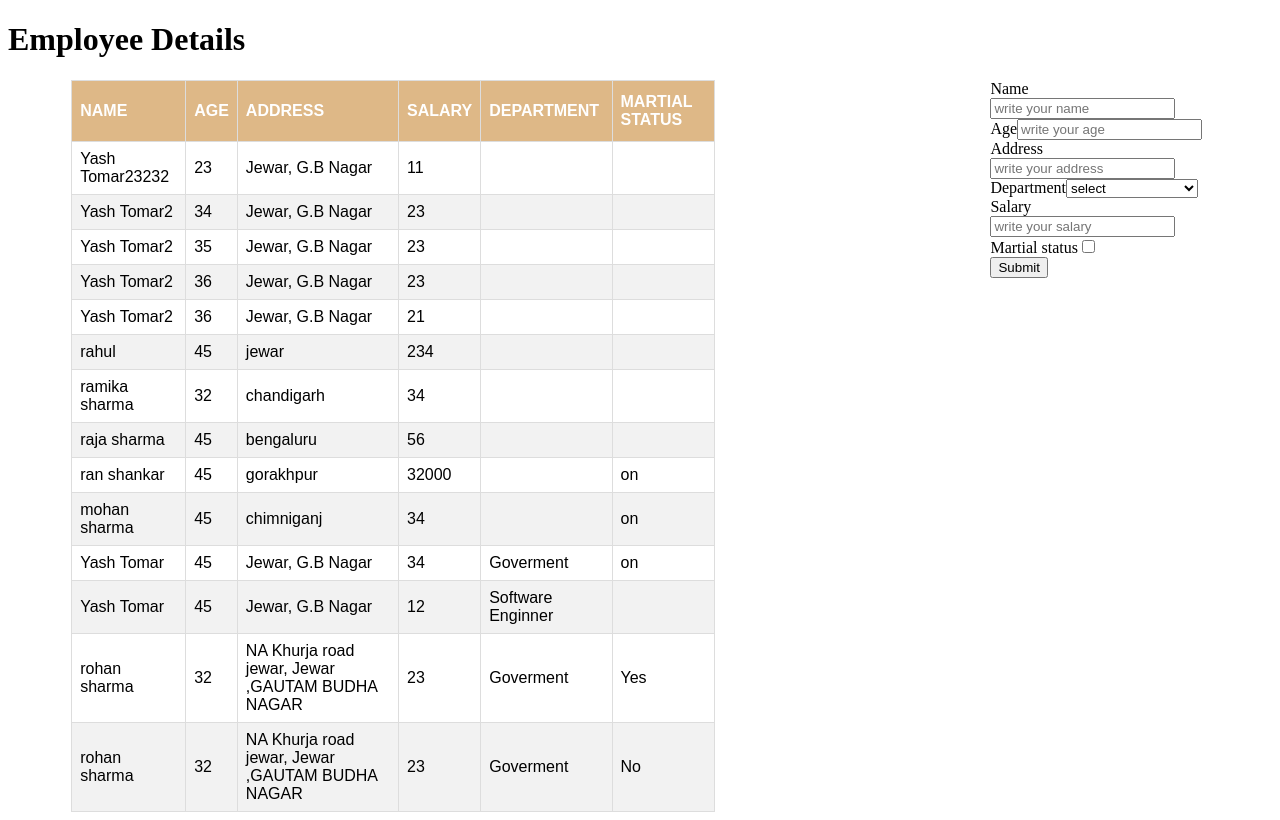
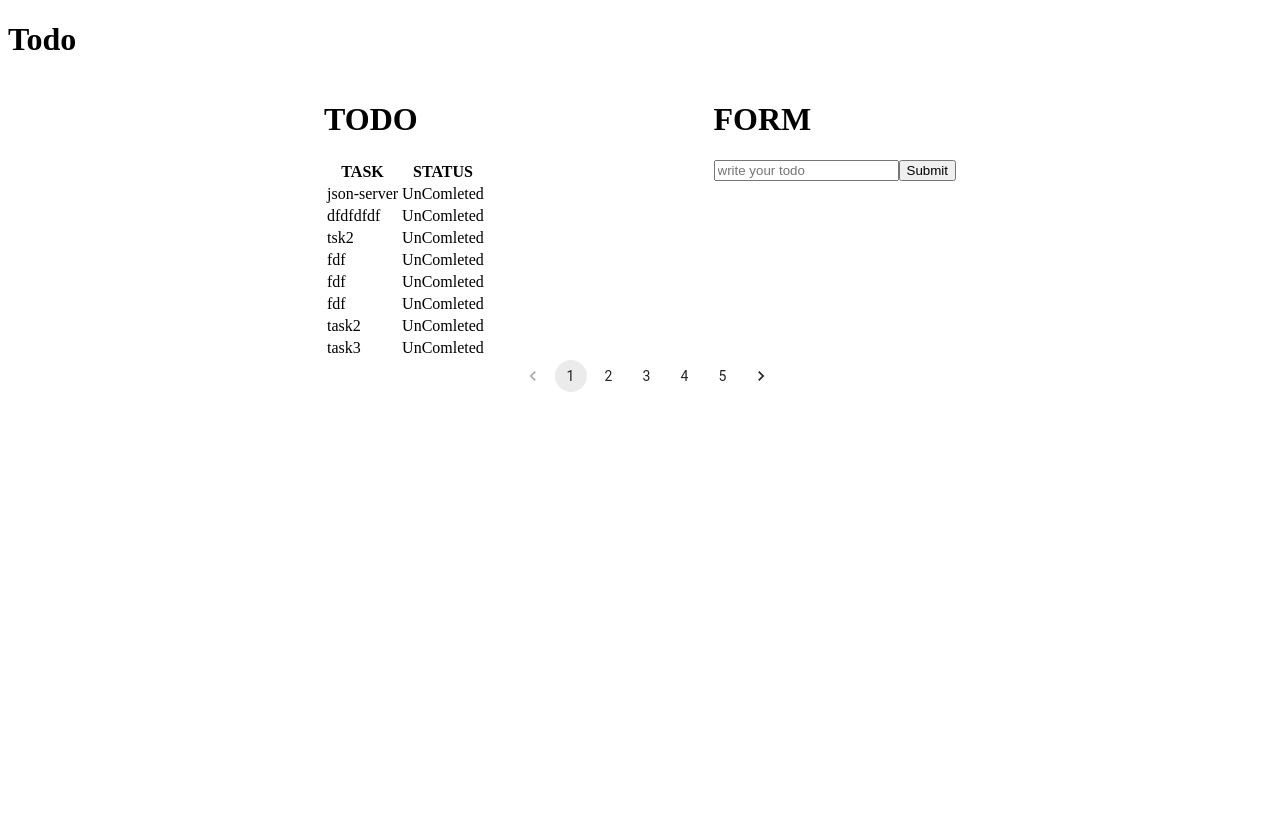
Before and after one commit to yashtomar15/React-app, a React (Create React App) app: page / in a window 1280 px wide. Built offline with nearby package versions, Linux system fonts and the light colour scheme; data requests are answered from the project's data file.

Commit message:
Todo-app complete

```diff
--- a/package.json
+++ b/package.json
@@ -3,6 +3,7 @@
   "version": "0.1.0",
   "private": true,
   "dependencies": {
+    "@material-ui/lab": "^4.0.0-alpha.61",
     "@testing-library/jest-dom": "^5.16.4",
     "@testing-library/react": "^12.1.4",
     "@testing-library/user-event": "^13.5.0",
--- a/src/App.js
+++ b/src/App.js
@@ -9,15 +9,15 @@ import React from 'react';
 // import {TodoList} from './Day3/todolist.jsx';
 // import { CardDetails } from './Day3/carddetails';
 // import { RestaurantDetails } from './Day3/restaurant/ResturantDetails';
-// import {Todo} from './Day4/Todo-app/todo'
+import {Todo} from './Day4/Todo-app/todo'
 // import {Counter} from './Day6/COunter'
 // import {Form} from './Day6/FormApp/form'
-import { ReactForm } from './Day6/Assignment/Reactform/Reactform';
+// import { ReactForm } from './Day6/Assignment/Reactform/Reactform';
 
 export const App =()=>{
     return (
         <>
-<ReactForm />
+<Todo />
         </>
     )
 }
--- a/src/Day4/Todo-app/Display.jsx
+++ b/src/Day4/Todo-app/Display.jsx
@@ -1,9 +1,10 @@
+import React from 'react'
 
-export const Display =({index,title})=>{
+export const Display =({title,status})=>{
 return (
-    <>
-    <h4>{index+1}-{title}</h4>
-    {console.log(title)}
-    </>
+   <tr>
+   <td>{title}</td>
+   <td>UnComleted</td>
+   </tr>
 )
 }
--- a/src/Day4/Todo-app/StoreTodo.jsx
+++ b/src/Day4/Todo-app/StoreTodo.jsx
@@ -2,13 +2,18 @@ import { useState } from "react"
 import { v4 as uuidv4 } from 'uuid';
 
 export const StoreTodo =({storedata})=>{
+    const [task,setTask]=useState({})
     const onTrigger=(event)=>{
-        storedata(event.target.task.value);
-       event.preventDefault();
+        setTask({title:event.target.value,
+        status:false})
+    }
+    const handleSubmit=(e)=>{
+        e.preventDefault();
+        storedata(task);
     }
      return(
         <>
-        <form onSubmit={onTrigger}>
+        <form onSubmit={handleSubmit}>
         <input type="text" placeholder="write your todo" name="task" onChange={onTrigger} />
          <input type="submit" value="Submit" />
         </form>
--- a/src/Day4/Todo-app/Todo.module.css
+++ b/src/Day4/Todo-app/Todo.module.css
@@ -1,3 +1,10 @@
 .container{
     display:flex;
+    margin-top:30px;
+    margin:auto;
+    justify-content: space-between;
+    width:50%;
 }
+.pagination{
+    margin-left:40%;;
+}
--- /dev/null
+++ b/src/Day4/Todo-app/db.json
@@ -0,0 +1,54 @@
+{
+  "data": [
+    {
+      "id": 1,
+      "title": "json-server",
+      "status": "typicode"
+    },
+    {
+      "title": "dfdfdfdf",
+      "status": false,
+      "id": 2
+    },
+    {
+      "title": "tsk2",
+      "status": false,
+      "id": 3
+    },
+    {
+      "title": "fdf",
+      "status": false,
+      "id": 4
+    },
+    {
+      "title": "fdf",
+      "status": false,
+      "id": 5
+    },
+    {
+      "title": "fdf",
+      "status": false,
+      "id": 6
+    },
+    {
+      "title": "task2",
+      "status": false,
+      "id": 7
+    },
+    {
+      "title": "task3",
+      "status": false,
+      "id": 8
+    }
+  ],
+  "comments": [
+    {
+      "id": 1,
+      "body": "some comment",
+      "postId": 1
+    }
+  ],
+  "profile": {
+    "name": "typicode"
+  }
+}
--- a/src/Day4/Todo-app/todo.jsx
+++ b/src/Day4/Todo-app/todo.jsx
@@ -1,49 +1,66 @@
 import { useEffect, useState } from "react";
-import {StoreTodo} from '../StoreTodo'
-import {Display} from '../Display'
+import {StoreTodo} from './StoreTodo'
+import {Display} from './Display'
 import styles from './Todo.module.css'
 import { v4 as uuidv4 } from 'uuid';
+import Pagination from '@material-ui/lab/Pagination'
+
 export const Todo=()=>{
+  const [data,setData]=useState([]);
+  // const[todo,setTodo]=useState({});
+
     useEffect(()=>{
-
-        // const requestOptions={
-        //     method:'POST',
-        //     headers:{'Content-Type': 'application/json'},
-        //     body: JSON.stringify(todo)
-        // };
-        fetch('https://json-server-mocker-masai.herokuapp.com/tasks' )
-        .then(res=> res.json())
+      fetch('http://localhost:3000/data')
+      .then(res=>res.json())
       .then(Data=>setData(Data))
-        .catch(error=> console.log(error));
+      .catch(error=>console.log(error))
+      // console.log(data);
     },[])
 
-    const [data,setData]=useState([]);
-    const[todo,setTodo]=useState('');
+function postdata(task){
+  const requestOptions={
+    method:'POST',
+    headers:{'Content-Type': 'application/json'},
+    body: JSON.stringify(task)
+};
+fetch('http://localhost:3000/data',requestOptions )
+.then(res=> res.json())
+// .then(Data=>setData(Data))
+.catch(error=> console.log(error));
+}
 
-  const storeData=(query)=>{
-setTodo(query);
-// var obj={
-//     task:todo,
-//     status:false,
-//     id:uuidv4()
-// }
-console.log(query);
+  const storedata=(task)=>{
+postdata(task);
+// console.log(query);
    }
 
     return (
       <>
-    <h1>My Todo's</h1>
-    <div className={styles.container} >
-        <div className="savedtodo">
-    {data &&
-      data.map((elm,index)=>{
-        <Display key={elm.id} {...elm} index={index} />
-        // console.log(elm)
-       } )
-} </div>
-<div className="storetodo">
-<StoreTodo storedata={storeData} />
+      <h1>Todo</h1>
+      <div className={styles.container}>
+      <div>
+        <h1>TODO</h1>
+        <table>
+          <thead>
+            <tr><th>TASK</th>
+              <th>STATUS</th></tr>
+              </thead>
+              <tbody>
+     {
+      data.map((elm) =>
+      <Display key={elm.id} {...elm}  />
+       )
+     }
+     </tbody>
+     </table>
         </div>
+        <div>
+          <h1>FORM</h1>
+<StoreTodo storedata={storedata} />
+        </div>
+        </div>
+        <div className={styles.pagination}>
+          <Pagination  count={5} />
         </div>
         </>
     )
--- a/src/Day6/Assignment/Reactform/Form.jsx
+++ b/src/Day6/Assignment/Reactform/Form.jsx
@@ -5,7 +5,7 @@ export const Form=({onSubmit})=>{
 
      const handleChange=(e)=>{
         const inputname=e.target.name;
-        if (inputname=="martialstatus"){
+        if (inputname==="martialstatus"){
            if(e.target.checked===true){
                 setFormdata({...formdata,[inputname]:'Yes'})
            }else{
```
Also changed, not shown: 1 other file (tests, documents, lock files or other folders). Lines whose indentation alone changed are shown as unchanged.
